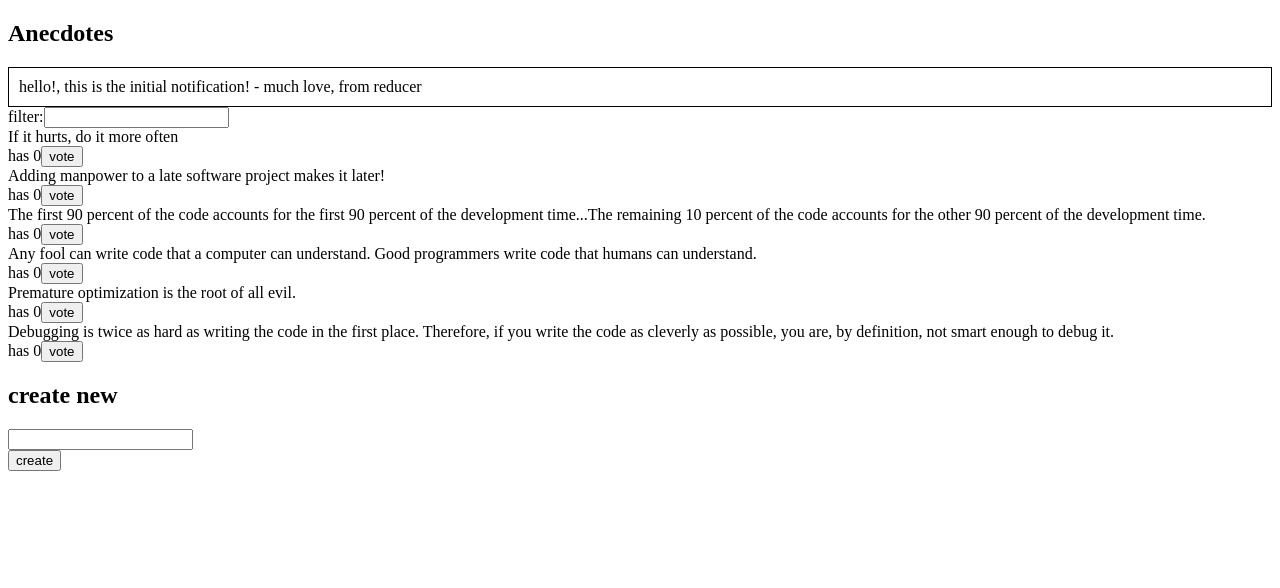
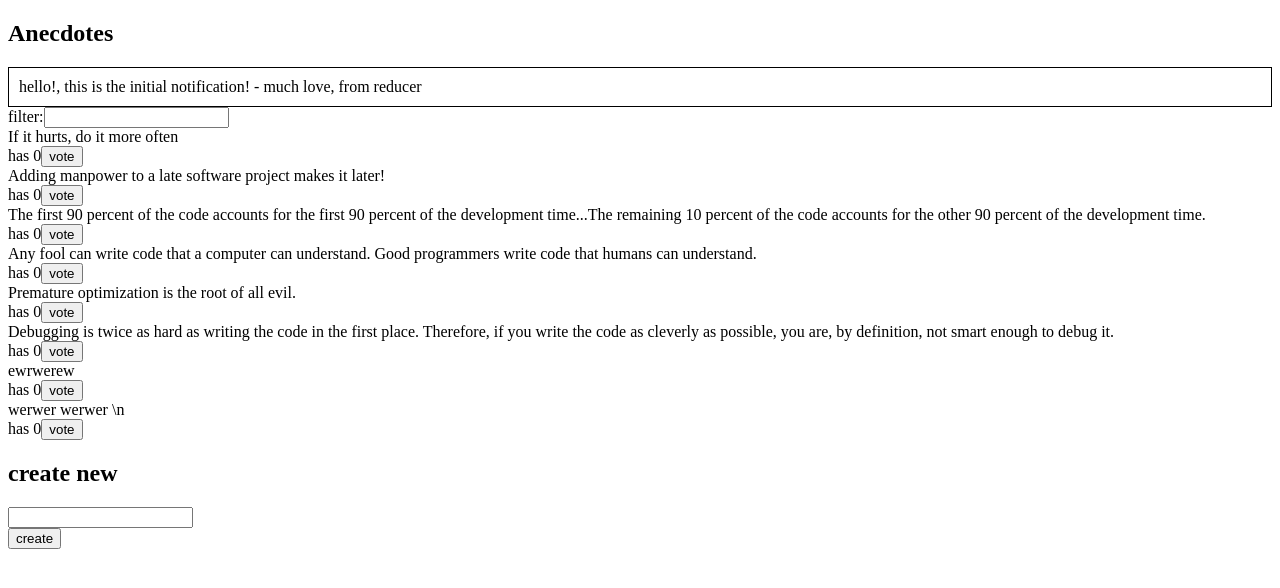
Before and after one commit to neebs12/Full-Stack-Open-P6-redux-anecdotes, a React (Create React App) app: page / in a window 1280 px wide. Shown: the top 588 px of the page. Built offline with nearby package versions, Linux system fonts and the light colour scheme; data requests are answered from the project's data file.

Commit message:
completed 6.14 - adds notes to the backend and is cmade consistent with redux-store

```diff
--- a/db.json
+++ b/db.json
@@ -1,5 +1,5 @@
 {
-  "anecdotes":[
+  "anecdotes": [
     {
       "content": "If it hurts, do it more often",
       "id": "47145",
@@ -29,6 +29,16 @@
       "content": "Debugging is twice as hard as writing the code in the first place. Therefore, if you write the code as cleverly as possible, you are, by definition, not smart enough to debug it.",
       "id": "98312",
       "votes": 0
+    },
+    {
+      "content": "ewrwerew",
+      "votes": 0,
+      "id": "D0GV3Rw"
+    },
+    {
+      "content": "werwer werwer \\n",
+      "votes": 0,
+      "id": "_8BjI6d"
     }
   ]
 }
--- a/src/App.js
+++ b/src/App.js
@@ -11,7 +11,7 @@ import Notification from './components/Notification'
 import { addAnecdote } from './reducers/anecdoteReducer'
 
 // SERVICES
-import { getAll } from './services/anecdotes'
+import anecdoteServices from './services/anecdotes'
 
 const App = () => {
   // this is where we use getAll to dispatch initial request to server about data that should be rendered first!
@@ -20,7 +20,7 @@ const App = () => {
   useEffect(() => {
     // preserving async await, via iife, kinda dumb
     (async () => {
-      const initialAnecdotes = await getAll()
+      const initialAnecdotes = await anecdoteServices.getAll()
       // then assign to redux store via action creator then dispatch
       // assuming that we get an array of obj [{..}, {..}, ..]
       initialAnecdotes.forEach(anecdote => {
--- a/src/components/AnecdoteForm.js
+++ b/src/components/AnecdoteForm.js
@@ -4,15 +4,24 @@ import { useDispatch } from 'react-redux'
 import { addAnecdote } from '../reducers/anecdoteReducer'
 import { changeNotification } from '../reducers/notificationReducer'
 
+// SERVICES
+import anecdoteServices from '../services/anecdotes'
+
 function AnecdoteForm() {
   const dispatch = useDispatch()
-  const submitAnecdote = (e) => {
+  const submitAnecdote = async (e) => {
     e.preventDefault()
     const anecdoteString = e.target.anecdote.value
     e.target.anecdote.value = '' // clearing input
+
+    // add anecdote!
+    const createdAnecdote = await anecdoteServices.addAnecdote({content: anecdoteString, votes: 0})
+
+    // contains the
+
     // note, that the subscribed listener is running twice due to TWO dispatches, see below
-    dispatch(addAnecdote(anecdoteString))
-    dispatch(changeNotification(`The anecdote: "${anecdoteString}" has been added!!!`))
+    dispatch(addAnecdote(createdAnecdote))
+    dispatch(changeNotification(`The anecdote: "${createdAnecdote.content}" has been added!!!`))
   }
 
   return (
--- a/src/reducers/anecdoteReducer.js
+++ b/src/reducers/anecdoteReducer.js
@@ -46,8 +46,8 @@ const anecdoteSlice = createSlice({
       // -- this is for compatibility with refrac for 6.13
       const newAnecdote = {
         content: (anecdote.content || anecdote) ,
-        id: getId(),
-        votes: 0
+        id: (anecdote.id || getId()),
+        votes: (anecdote.votes || 0)
       }
       state.push(newAnecdote) // mutation, no return
     }
--- a/src/services/anecdotes.js
+++ b/src/services/anecdotes.js
@@ -10,14 +10,13 @@ const getAll = async () => {
   return response.data
 }
 
-const addAnAnecdote = async (anecdote) => {
+const addAnecdote = async (anecdote) => {
   const response = await axios.post(`${baseUrl}/anecdotes`, anecdote)
   return response.data // RESTful is created record
 }
 
-export {
+const exportObj = {
   getAll,
-  addAnAnecdote,
+  addAnecdote,
 }
-
-// export default exportObj
+export default exportObj
```
